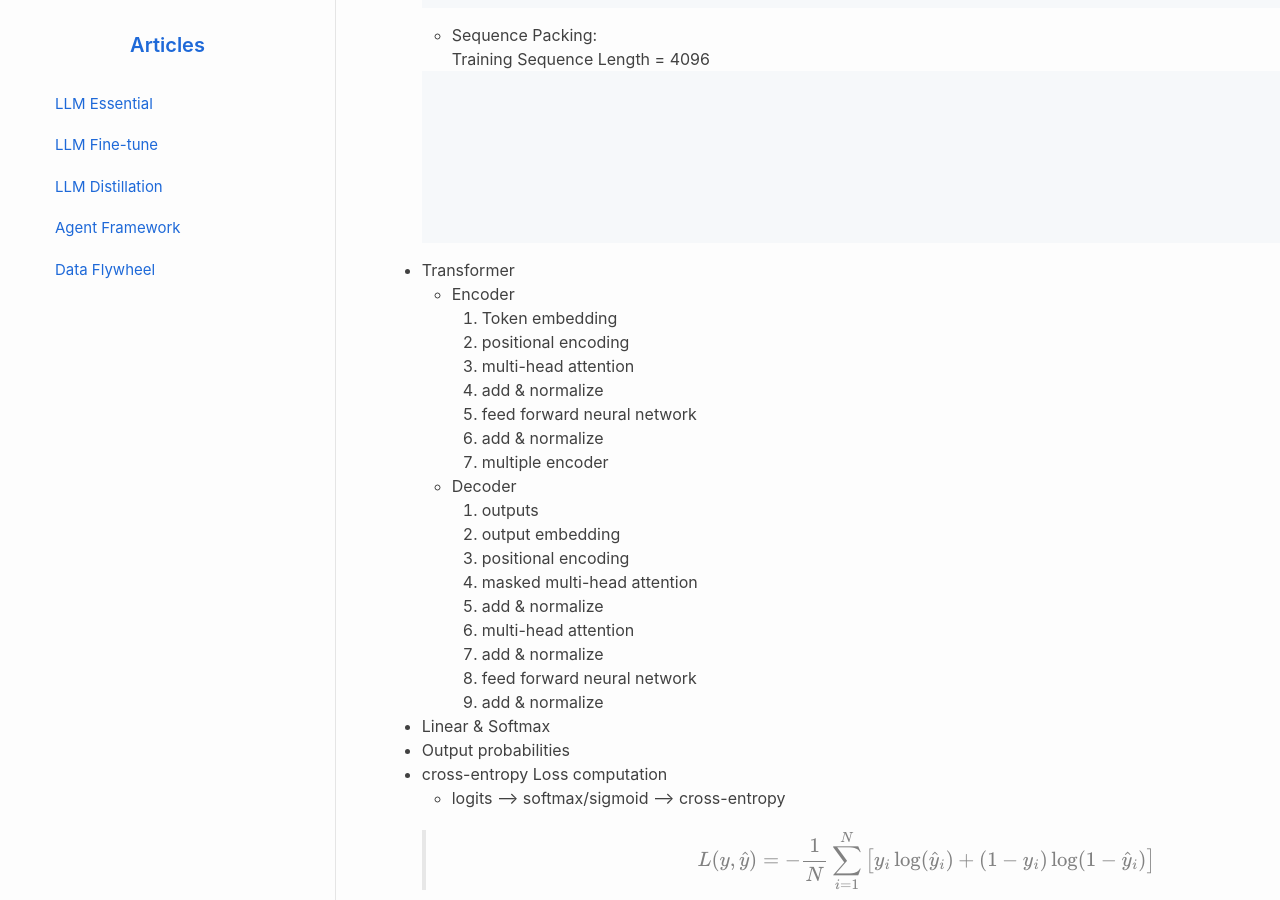
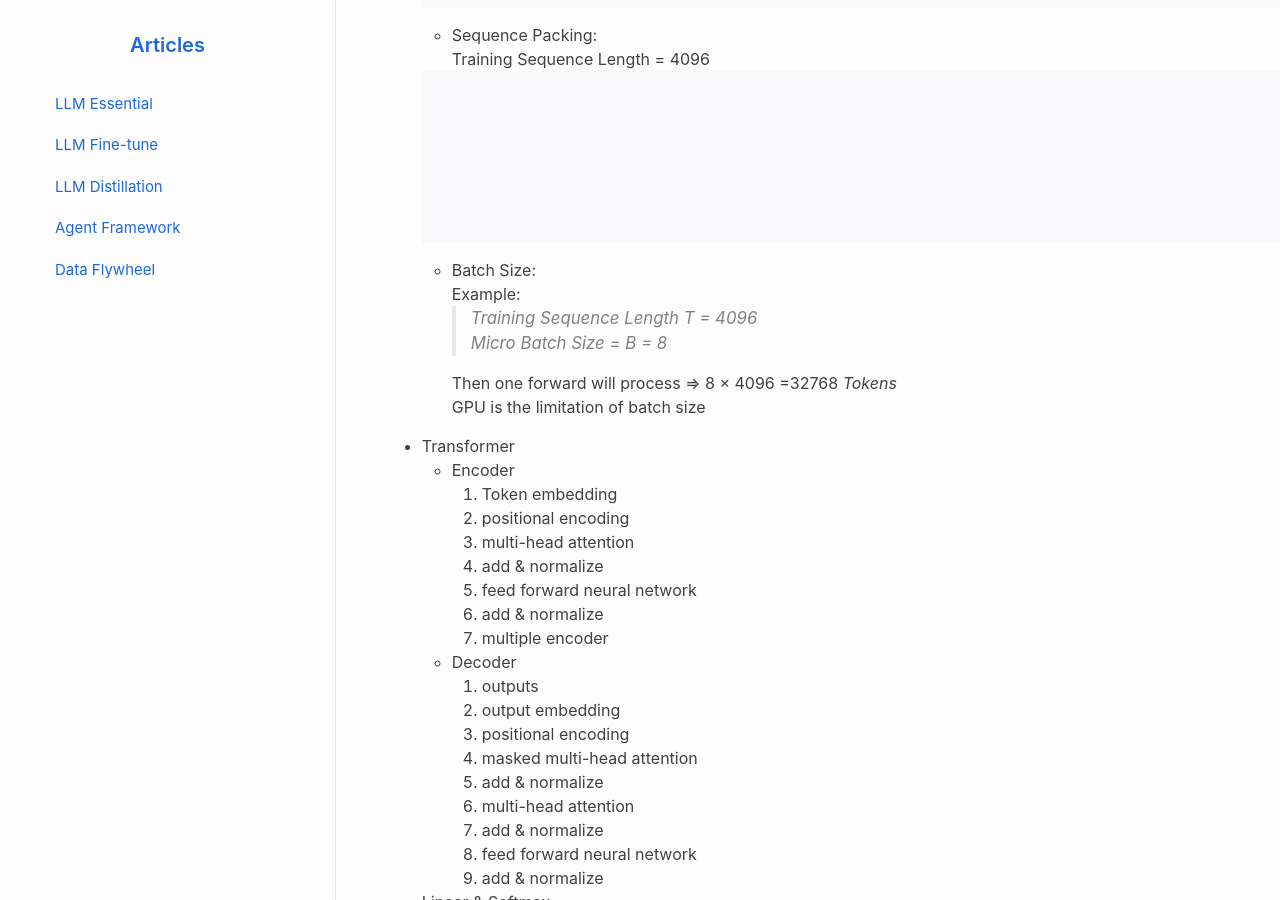
Before and after one commit to ChrisZhu2050/chriszhu2050.github.io, a Jekyll site: the page built from index.md, in a window 1280 px wide and 900 px high, scrolled down 11814 px. Built offline with Jekyll 4.4.1, drawn with Linux system fonts in a browser that asks for light colours; nearby versions of some CDN libraries; formulas are drawn with MathJax 3.

Commit message:
Update index.md

````diff
--- a/index.md
+++ b/index.md
@@ -495,6 +495,15 @@ graph LR
                 (2000 Tokens)
                 `")--> C
     ```
+    - Batch Size:
+      Example:
+      > Training Sequence Length T = 4096
+      Micro Batch Size = B = 8
+
+      Then one forward will process => 8 × 4096 =32768 *Tokens*
+      GPU is the limitation of batch size
+
+
 
   - Transformer
   <!-- <a id="section2"></a>   -->
````
